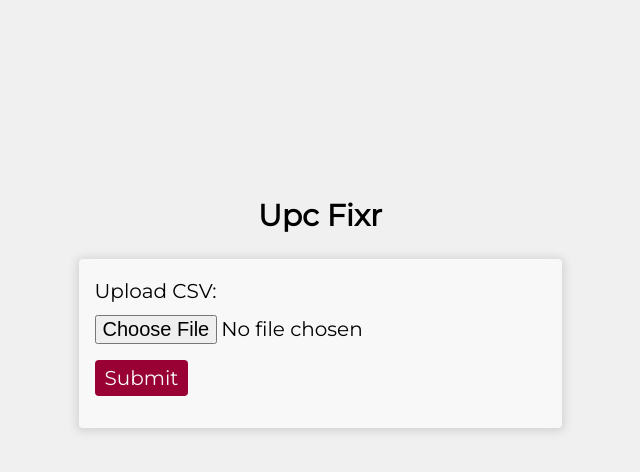
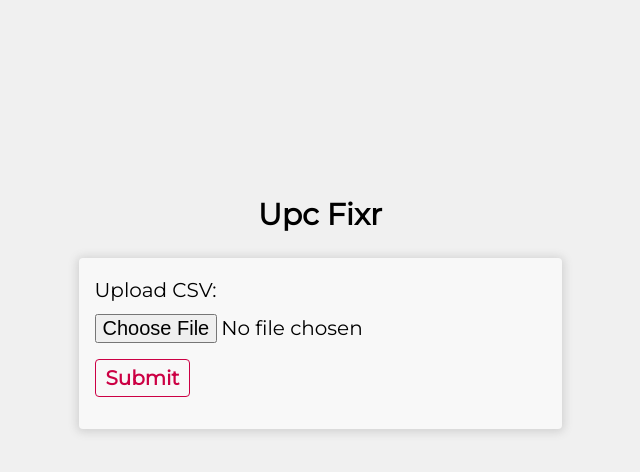
Before and after one commit to RoniBurgener/UPCfixr, a Flask app: page / in a window 1280 px wide. Shown: the top 472 px of the page, without its empty margins (320-960 px from the left). Run offline with Flask 2, Linux system fonts and the light colour scheme.

Commit message:
color swap favicon

```diff
--- a/static/main.css
+++ b/static/main.css
@@ -42,17 +42,19 @@ input {
 }
 
 input[type=submit] {
-  border: none;
+  border: 1.5px #cc0044 solid;
   border-radius: 4px;
   padding: 6px 10px;
   cursor: pointer;
-  background: #990033;
-  color: #f8f8f8;
+  background: transparent;
+  color: #cc0044;
   margin-top: 16px;
+  font-weight: bold;
 }
 
 input[type=submit]:hover {
   background: #cc0044;
+  color: white;
 }
 
 #view {
```
Also changed, not shown: static/imgs/barcode.png.
